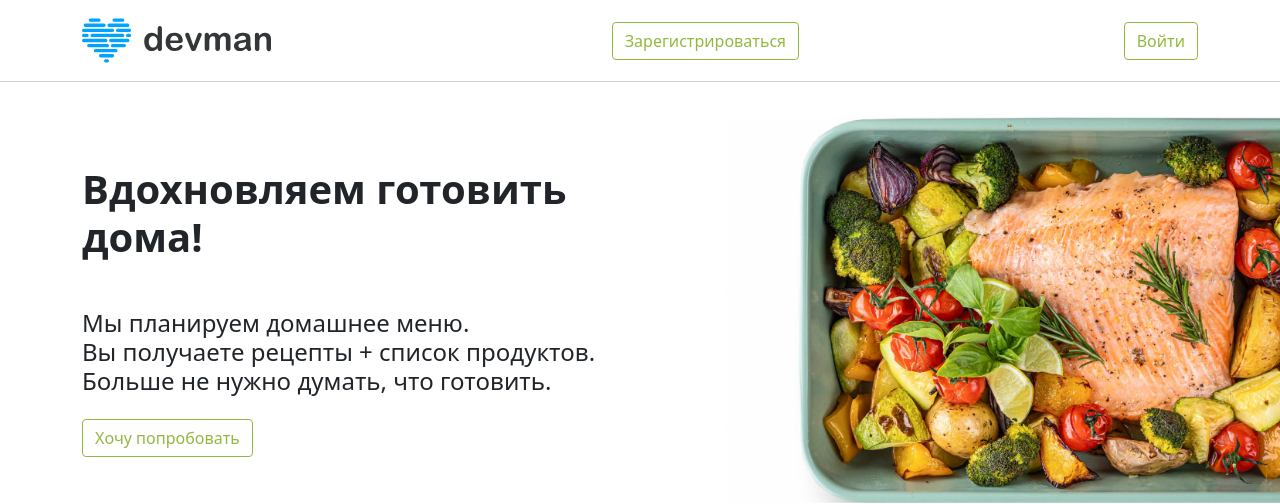
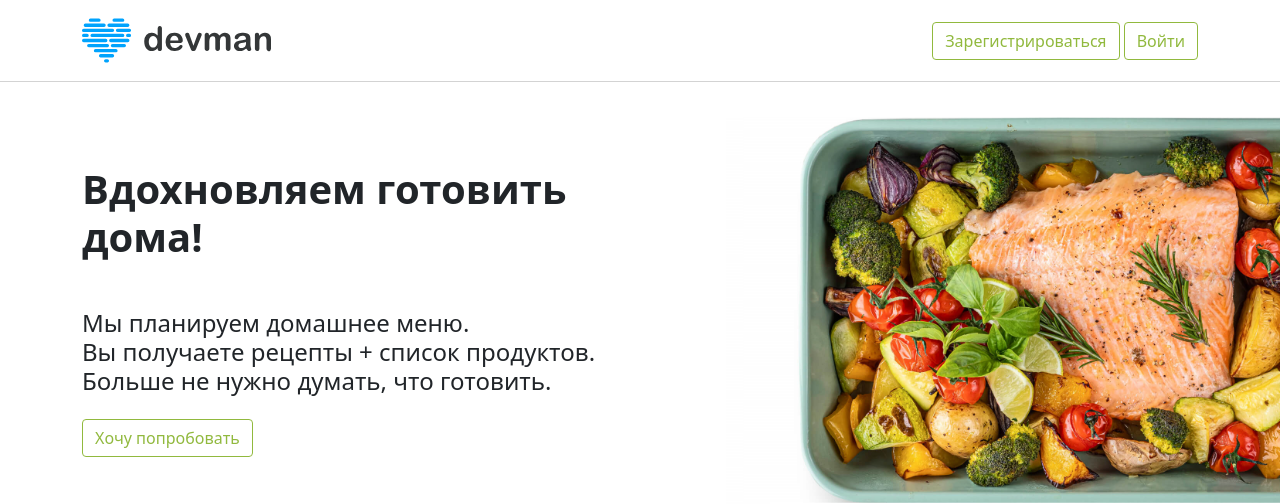
Before and after one commit to 949027/food-plan, a Django app: page / in a window 1280 px wide. Shown: the top 504 px of the page. Run offline with Django 4.2, Linux system fonts and the light colour scheme; parts of the project's set-up code (start-up, migrations or seed data) failed here and were passed over.

Commit message:
Fix index layout

```diff
--- a/templates/index.html
+++ b/templates/index.html
@@ -19,15 +19,17 @@
         <a class="navbar-brand" href="{% url 'start_page' %}">
           <img src="{% static 'img/logo.8d8f24edbb5f.svg' %}" height="55" width="189" alt="">
         </a>
+        <div class="buttons">
         {% if not user.is_authenticated %}
           <a class="btn btn-outline-success foodplan_green foodplan__border_green" href="{% url 'registration'%}">
             Зарегистрироваться
           </a>
           <a class="btn btn-outline-success foodplan_green foodplan__border_green" href="{% url 'login'%}">Войти</a>
         {% else %}
-          <a class="btn btn-outline-success foodplan_green foodplan__border_green" href="{% url 'profile'%}">Личный кабинет</a>
-          <a class="btn btn-outline-success foodplan_green foodplan__border_green" href="{% url 'logout'%}">Выйти</a>
+            <a class="btn btn-outline-success foodplan_green foodplan__border_green" href="{% url 'profile'%}">Личный кабинет</a>
+            <a class="btn btn-outline-success foodplan_green foodplan__border_green" href="{% url 'logout'%}">Выйти</a>
         {% endif %}
+        </div>
       </div>
     </nav>
   </header>
```
